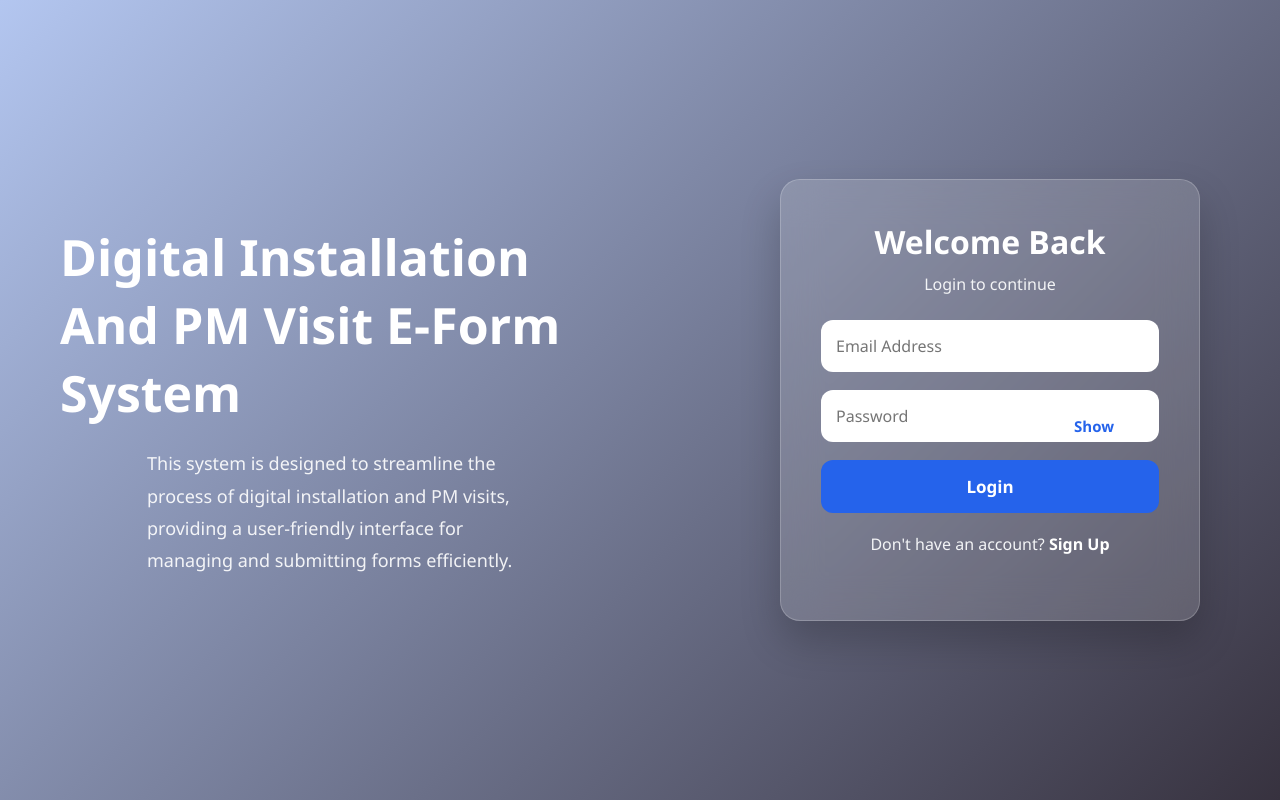
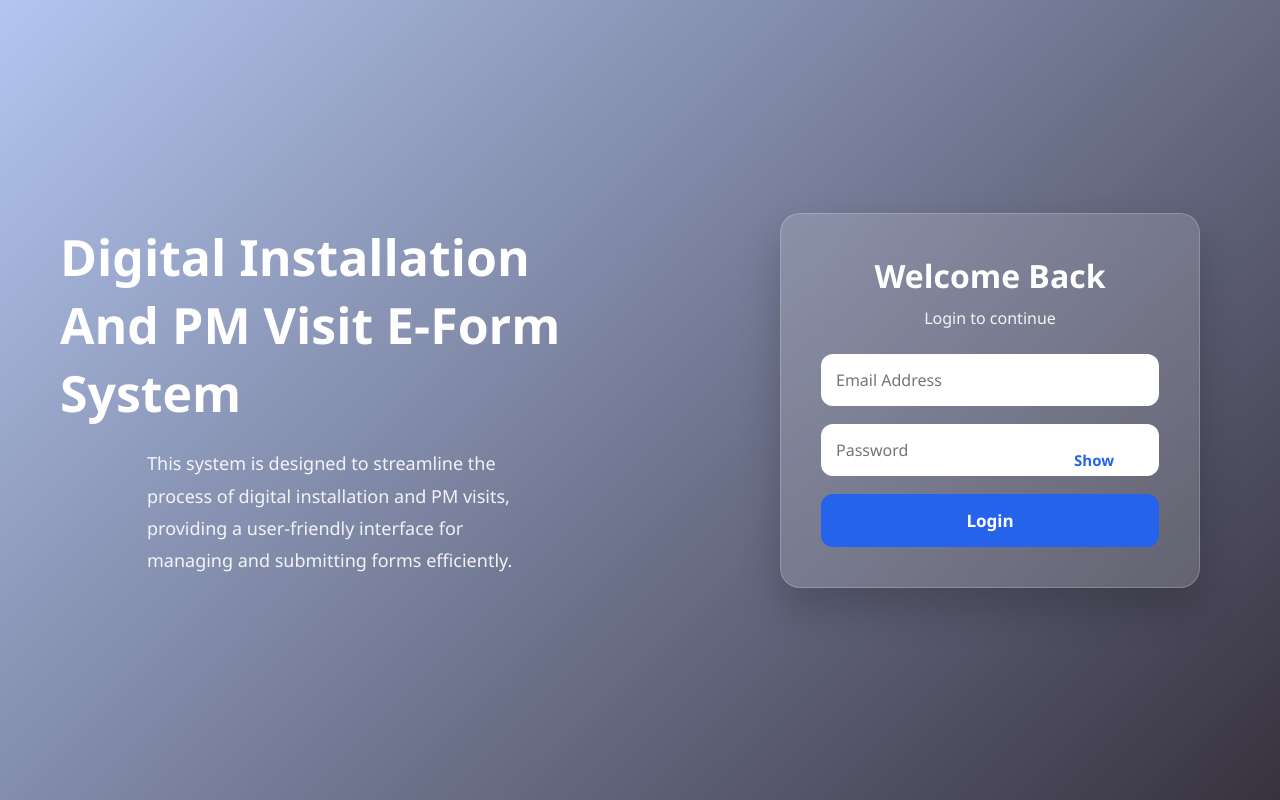
Before and after one commit to aniketSingh4/Digital_EForm_New, a React (Vite) app in the folder Authentication-System/frontend/: page /login in a window 1280 px wide. Built offline with nearby package versions, Linux system fonts and the light colour scheme; no server answers.

Commit message:
Fixing Dashboard Authentication.

```diff
--- a/Authentication-System/frontend/src/components/installationReport/InstallationReportList.jsx
+++ b/Authentication-System/frontend/src/components/installationReport/InstallationReportList.jsx
@@ -794,7 +794,7 @@ const InstallationReportList = () => {
     } catch (error) {
       //console.error('PDF Generation Error:', error);
       //toast.error('❌ Failed to generate PDF: ' + error.message);
-      notificationService.error('Failed to generate PDF');
+      //notificationService.error('Failed to generate PDF');
     } finally {
       setActionLoading(null);
     }
--- a/Authentication-System/frontend/src/pages/Login.jsx
+++ b/Authentication-System/frontend/src/pages/Login.jsx
@@ -110,10 +110,10 @@ export default function Login() {
 
             </form>
 
-            <p className="bottom-text">
+            {/* <p className="bottom-text">
                 Don't have an account?
                 <Link to="/signup"> Sign Up</Link>
-            </p>
+            </p> */}
 
         </AuthLayout>
 
```
